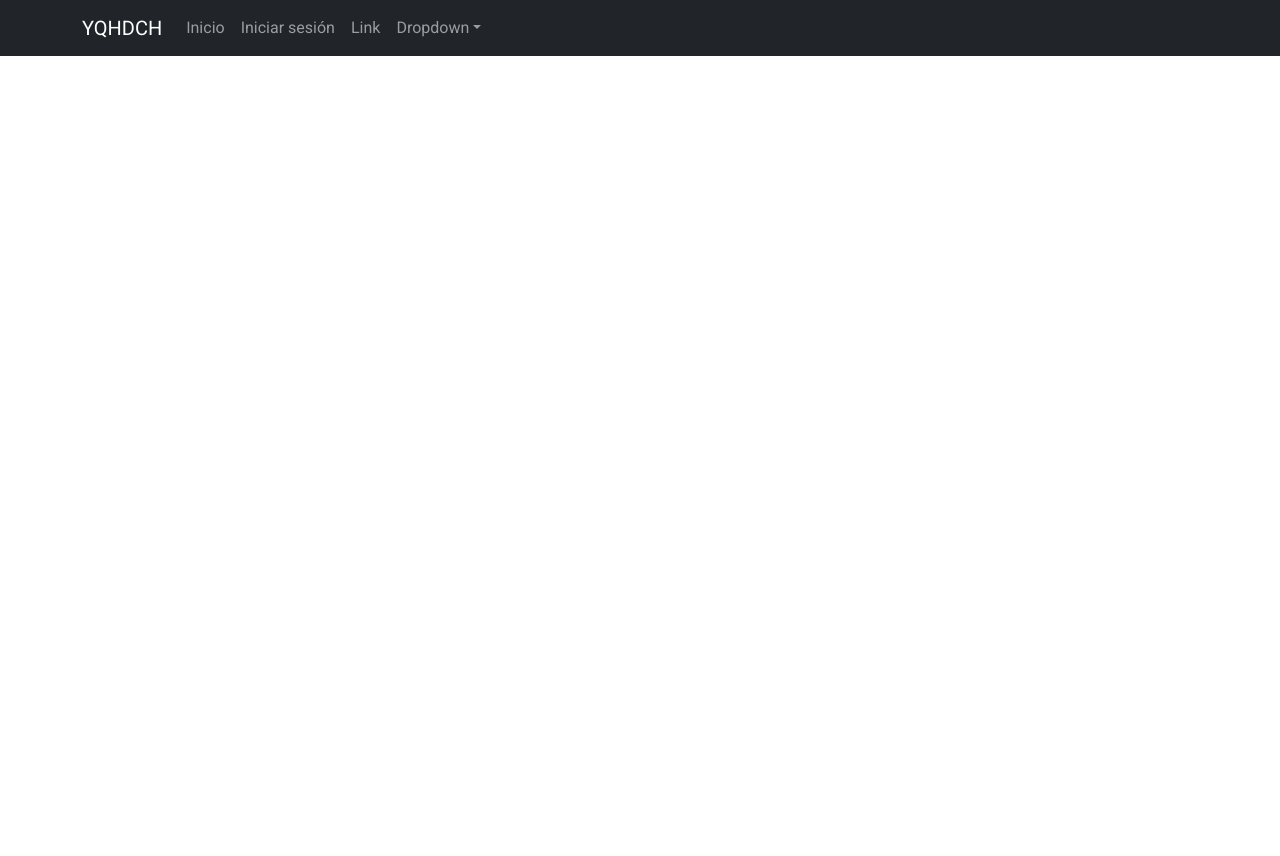
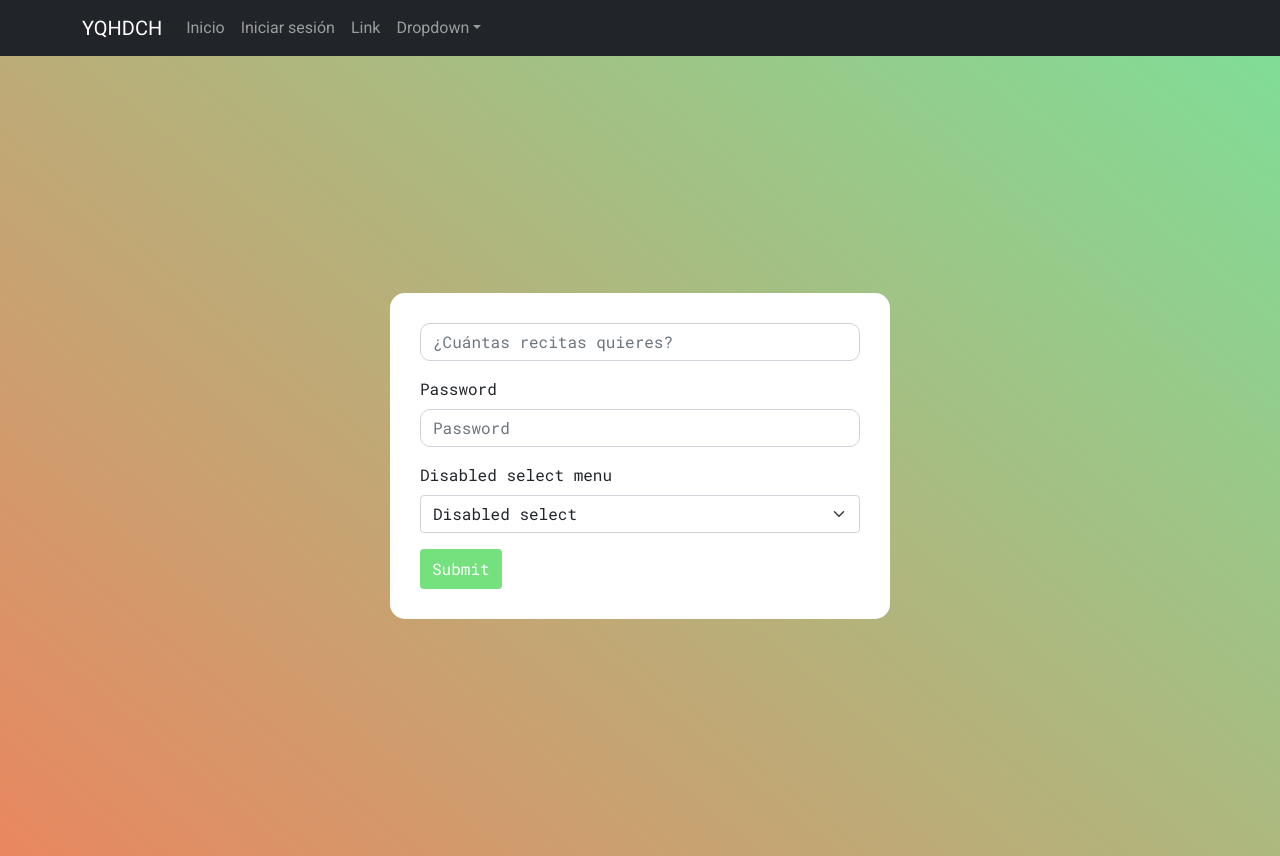
Before and after one commit to alejandro-sierra/yqhdch-frontend, a React (Create React App) app: page / in a window 1280 px wide. Before the commit the page ends 800 px from the top, so only its background shows below. Built offline with nearby package versions, Linux system fonts and the light colour scheme; no server answers.

Commit message:
[YQHDCH-12] feat: change docker-compose.yml

```diff
--- a/docker-compose.yml
+++ b/docker-compose.yml
@@ -1,4 +1,4 @@
-version: '3.8'
+version: '3.7'
 
 services:
   app:
@@ -8,4 +8,4 @@ services:
     volumes:
       - "./src:/app/src"
     ports:
-      - 3000:3000
+      - 80:3000
--- a/src/App.css
+++ b/src/App.css
@@ -22,7 +22,7 @@
 }
 
 .form-control{
-  border-radius: 15px;
+  border-radius: 10px;
 }
 
 .btn-primary{
--- a/src/App.js
+++ b/src/App.js
@@ -1,8 +1,8 @@
 import { Route, Routes } from 'react-router-dom';
-import { CardRecipes } from './components/card-recipe/card-recipe.component';
 import { LoginPage } from './components/login-page/login-page/login-page.component';
 import { NavBar } from './components/nav-bar/nav-bar.component';
-import { useState, useAuth } from 'react';
+import { useState } from 'react';
+import { MainPage } from './components/main-page/main-page/main-page.component';
 import './App.css';
 
 
@@ -16,7 +16,7 @@ function App() {
     <div className="App">
       <NavBar/>
       <Routes>
-        <Route path='/' element={<CardRecipes/>}/>
+        <Route path='/' element={<MainPage/>}/>
         <Route path='/login' element={<LoginPage/>}/>
       </Routes>
     </div>
--- /dev/null
+++ b/src/components/main-page/main-form/main-form.component.jsx
@@ -0,0 +1,29 @@
+import { Button, Container, Form } from 'react-bootstrap';
+import './main-form.styles.css'
+
+export const MainForm = () => {
+
+    return (
+        <div className='main-form container-fluid mx-4'>
+                <Form>
+                    <Form.Group className="mb-3" controlId="formBasicEmail">
+                        <Form.Control type="number" min={1} max={7} placeholder="¿Cuántas recitas quieres?" />
+                    </Form.Group>
+                    <Form.Group className="mb-3" controlId="formBasicPassword">
+                        <Form.Label>Password</Form.Label>
+                        <Form.Control type="password" placeholder="Password" />
+                    </Form.Group>
+
+                    <Form.Group className="mb-3">
+                        <Form.Label>Disabled select menu</Form.Label>
+                        <Form.Select>
+                            <option>Disabled select</option>
+                        </Form.Select>
+                    </Form.Group>
+                    <Button variant="primary" type="submit">
+                        Submit
+                    </Button>
+                </Form>
+        </div>
+    );
+}
--- /dev/null
+++ b/src/components/main-page/main-form/main-form.styles.css
@@ -0,0 +1,9 @@
+.main-form{
+    background-color: white;
+    padding: 30px;
+    border-radius: 15px;
+    max-width: 500px;
+}
+
+.main-form form{
+}
--- /dev/null
+++ b/src/components/main-page/main-page/main-page.component.jsx
@@ -0,0 +1,15 @@
+import Helmet from 'react-helmet';
+import { MainForm } from '../main-form/main-form.component';
+import './main-page.styles.css'
+
+export const MainPage = () => {
+
+    return (
+        <div className='main-page'>
+            <Helmet>
+                <title>Inicio | YQHDCH</title>
+            </Helmet>
+            <MainForm/>
+        </div>
+    );
+}
--- /dev/null
+++ b/src/components/main-page/main-page/main-page.styles.css
@@ -0,0 +1,8 @@
+.main-page{
+    background: rgb(233,135,96);
+    background: linear-gradient(40deg, rgba(233,135,96,1) 0%, rgba(128,221,150,1) 100%);
+    height: 100vh;
+    display: flex;
+    justify-content: center;
+    align-items: center;
+}
```
